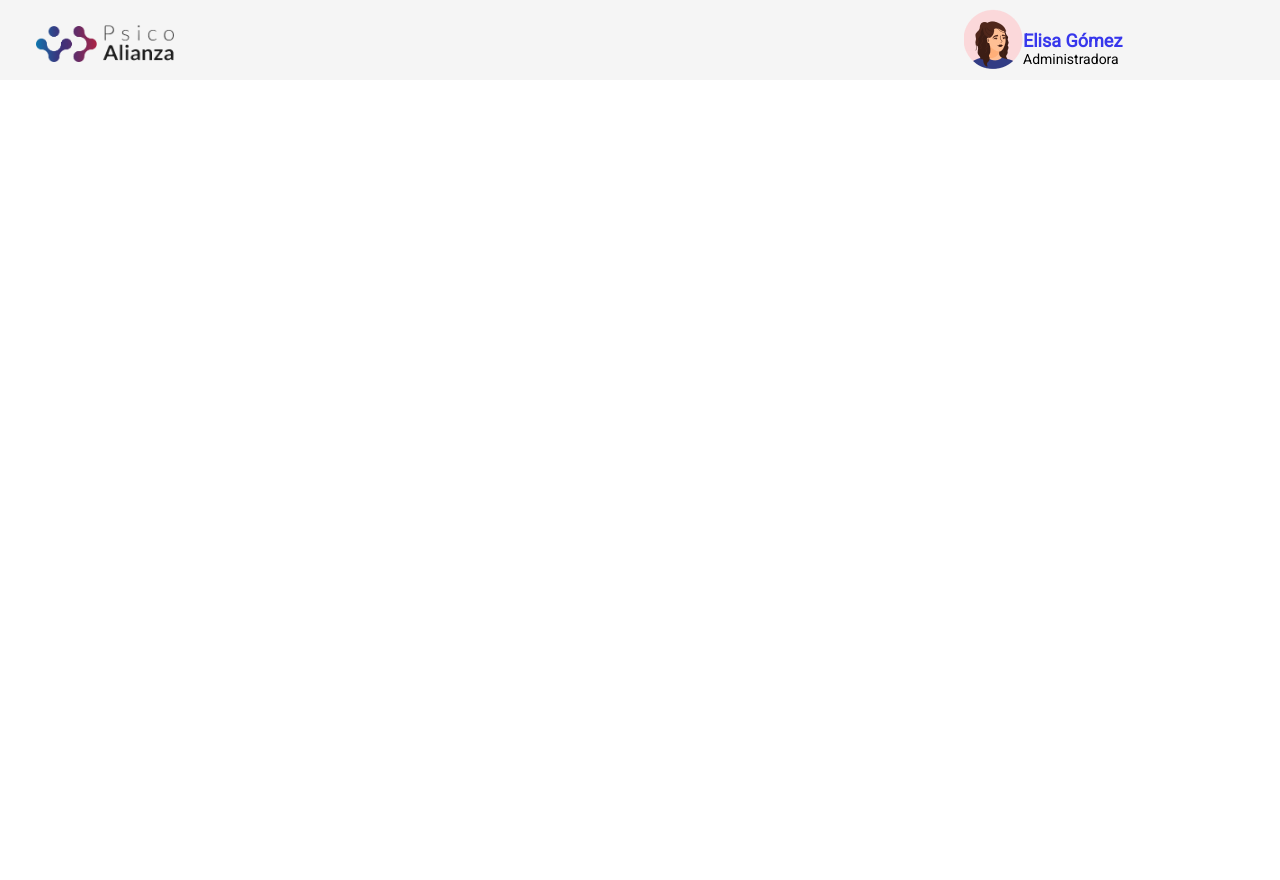
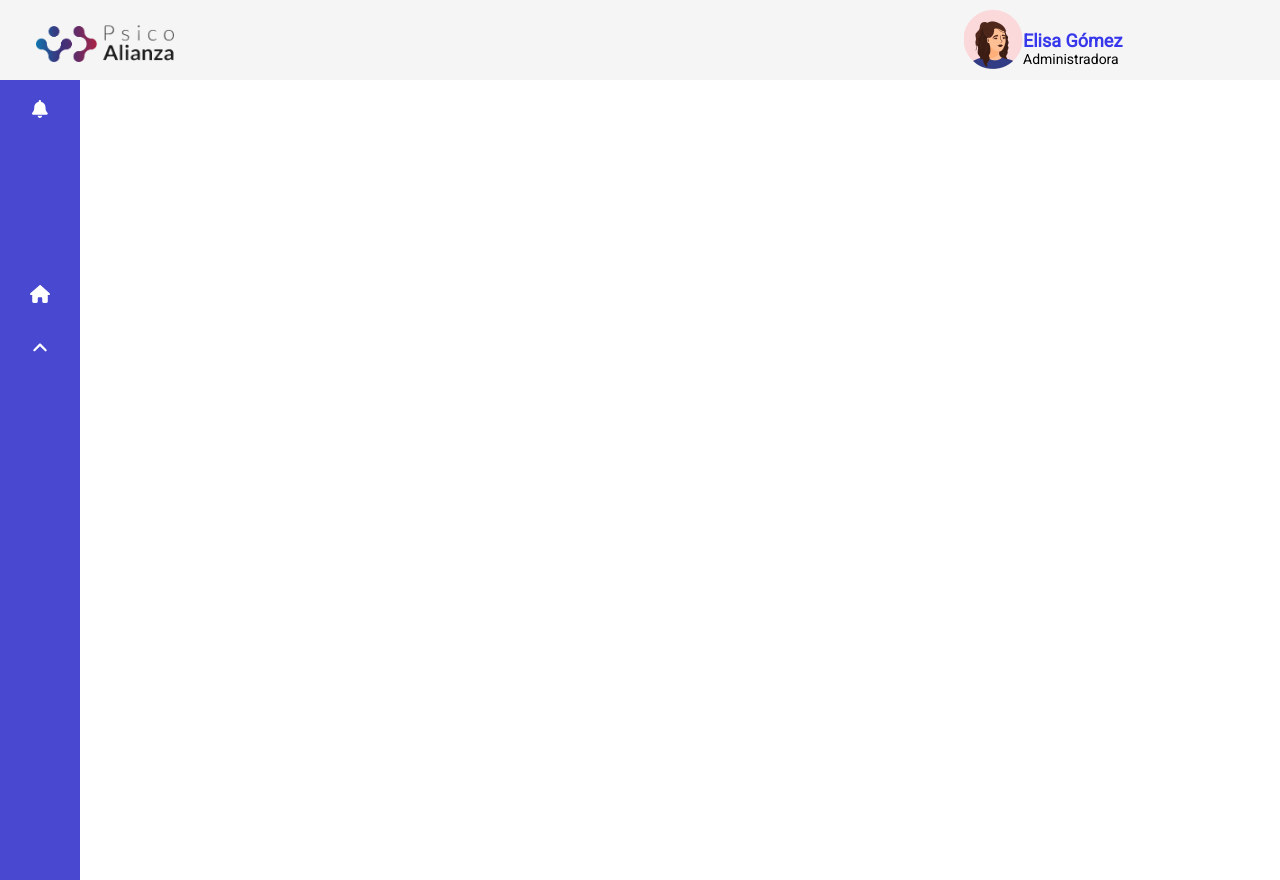
Before and after one commit to ceerax/maquetaAlianza, a React (Create React App) app: page / in a window 1280 px wide. Before the commit the page ends 800 px from the top, so only its background shows below. Built offline with nearby package versions, Linux system fonts and the light colour scheme.

Commit message:
create icon and lists with styles

```diff
--- a/package.json
+++ b/package.json
@@ -3,6 +3,11 @@
   "version": "0.1.0",
   "private": true,
   "dependencies": {
+    "@fortawesome/fontawesome-svg-core": "^6.3.0",
+    "@fortawesome/free-brands-svg-icons": "^6.3.0",
+    "@fortawesome/free-regular-svg-icons": "^6.3.0",
+    "@fortawesome/free-solid-svg-icons": "^6.3.0",
+    "@fortawesome/react-fontawesome": "^0.2.0",
     "@testing-library/jest-dom": "^5.16.5",
     "@testing-library/react": "^13.4.0",
     "@testing-library/user-event": "^13.5.0",
--- a/src/App.css
+++ b/src/App.css
@@ -4,6 +4,7 @@
   margin: 0;
   padding: 0;
   box-sizing: border-box;
+  text-decoration: none;
 }
 body{
   width: 100%;
--- a/src/App.js
+++ b/src/App.js
@@ -1,6 +1,7 @@
 import "./App.css";
 import "./styles/Log.css";
 import "./styles/Home.css";
+import "./styles/Nav.css";
 
 import { Login } from "./pages/Login";
 import { Home } from "./pages/Home";
--- a/src/components/Navbar.jsx
+++ b/src/components/Navbar.jsx
@@ -1,10 +1,90 @@
-import React from "react";
+import React, { useState } from "react";
+import { FontAwesomeIcon } from "@fortawesome/react-fontawesome";
+import {
+  faBell,
+  faHouse,
+  faList,
+  faAngleUp,
+} from "@fortawesome/free-solid-svg-icons";
 
 export const Navbar = () => {
+  const [state, setState] = useState(false);
+  const openCloseMenu = () => {
+    console.log("se hixo");
+    setState((prevState) => !prevState);
+  };
   return (
     <>
-      <div className="menu-Side">
-        <div className="name-page"></div>
+      <div className={`menu-Side ${state ? "menu-side-move" : "none"}`}>
+        <div className="name-page">
+          <FontAwesomeIcon
+            className={`icon-name  ${state ? "body-move" : "none"}
+             ${state && "justify-content-center"} `}
+            onClick={() => {
+              openCloseMenu();
+            }}
+            icon={faBell}
+          />
+        </div>
+        <div className="option-menu">
+          <a href="/">
+            <div className="option">
+              {state == false ? (
+                <FontAwesomeIcon
+                  className="icon-Menu"
+                  icon={faHouse}
+                  title="inicio"
+                />
+              ) : null}
+
+              <h4>inicio</h4>
+            </div>
+          </a>
+          <a href="/">
+            <div className="option">
+              {state == false ? (
+                <FontAwesomeIcon
+                  className="icon-Menu"
+                  icon={faAngleUp}
+                  title="lista"
+                />
+              ) : null}
+
+              <div class="dropdown  col-4 d-flex justify-content-center align-items-center pt-2">
+                <button
+                  class="btn  "
+                  type="button"
+                  data-bs-toggle="dropdown"
+                  aria-expanded="false"
+                >
+                  <h4 className="ms-4">list🔽</h4>
+                </button>
+                <ul class="dropdown-menu bg-transparent  ">
+                  <li>
+                    <a class="dropdown-item item-Text text-white " href="#">
+                      Perfil
+                    </a>
+                  </li>
+                  <li>
+                    <a class="dropdown-item item-Text text-white" href="#">
+                      Configuraciones
+                    </a>
+                  </li>
+                  <li>
+                    <a class="dropdown-item item-Text text-white" href="#">
+                      Soporte
+                    </a>
+                  </li>
+                  <li>
+                    <a class="dropdown-item item-Text text-white" href="#">
+                      Salida
+                    </a>
+                  </li>
+                </ul>
+              </div>
+            </div>
+          </a>
+        </div>
       </div>
     </>
   );
--- a/src/pages/Home.jsx
+++ b/src/pages/Home.jsx
@@ -23,23 +23,13 @@ export const Home = () => {
             ></button>
             <ul class="dropdown-menu bg-secondary-subtle ">
               <li>
-                <a class="dropdown-item " href="#">
-                  Perfil
+                <a class="dropdown-item item-Text " href="#">
+                  Empleados
                 </a>
               </li>
               <li>
-                <a class="dropdown-item" href="#">
-                  Configuraciones
-                </a>
-              </li>
-              <li>
-                <a class="dropdown-item" href="#">
-                  Soporte
-                </a>
-              </li>
-              <li>
-                <a class="dropdown-item" href="#">
-                  Salida
+                <a class="dropdown-item item-Text" href="#">
+                  cargos
                 </a>
               </li>
             </ul>
--- a/src/styles/Home.css
+++ b/src/styles/Home.css
@@ -1,6 +1,8 @@
+*{
+  text-decoration: none;
+}
 .container-main {
   background: #F5F5F5;
-
   width: 100vw;
   height: 80px;
   left: 0px;
@@ -26,10 +28,10 @@
   border: none !important;
 }
 
-a{
+.item-Text{
   transition: background-color 0.4s ease-in-out;
 }
-a:hover {
+.item-Text:hover{
   background-color: #3737EC !important;
   color: white !important;
 }
--- /dev/null
+++ b/src/styles/Nav.css
@@ -0,0 +1,70 @@
+.menu-Side{
+    width: 80px;
+    height: 100vh;
+    position: relative;
+    background-color: rgb(72, 72, 209);
+    top: 0;
+    left: 0;
+    color: white ;
+    font-size: 18px ;
+    overflow: hidden;
+    border-right: 20px solid rgb(72, 72, 209) ;
+    transition: all 300ms cubic-bezier(0.785, 0.135, 0.15, 0.86);
+}
+
+.name-page{
+padding: 20px 40px;
+display: flex;
+justify-content: center;
+
+}
+
+.icon-name{
+    width: 20px;
+
+
+
+}
+.option-menu{
+    padding: 20px 30px ;
+    position: absolute;
+    top: 80px;
+}
+
+.option-menu a{
+
+    display: block;
+    position: relative;
+    text-decoration: none;
+}
+
+.option-menu .option{
+    padding: 3px 0px ;
+    display: flex;
+    align-items: center;
+    position: relative;
+    top: 93px;
+}
+
+.icon-Menu{
+    width: 20px;
+    margin-right: 20px;
+    cursor: pointer;
+    color: white;
+}
+
+.option-menu .option h4{
+    color: white;
+    cursor: pointer;
+    text-decoration: none!important;
+}
+
+
+
+/* .body-move{
+    margin-left: 250px;
+} */
+
+.menu-side-move{
+    width: 250px;
+}
```
Also changed, not shown: 1 other file (tests, documents, lock files or other folders).
